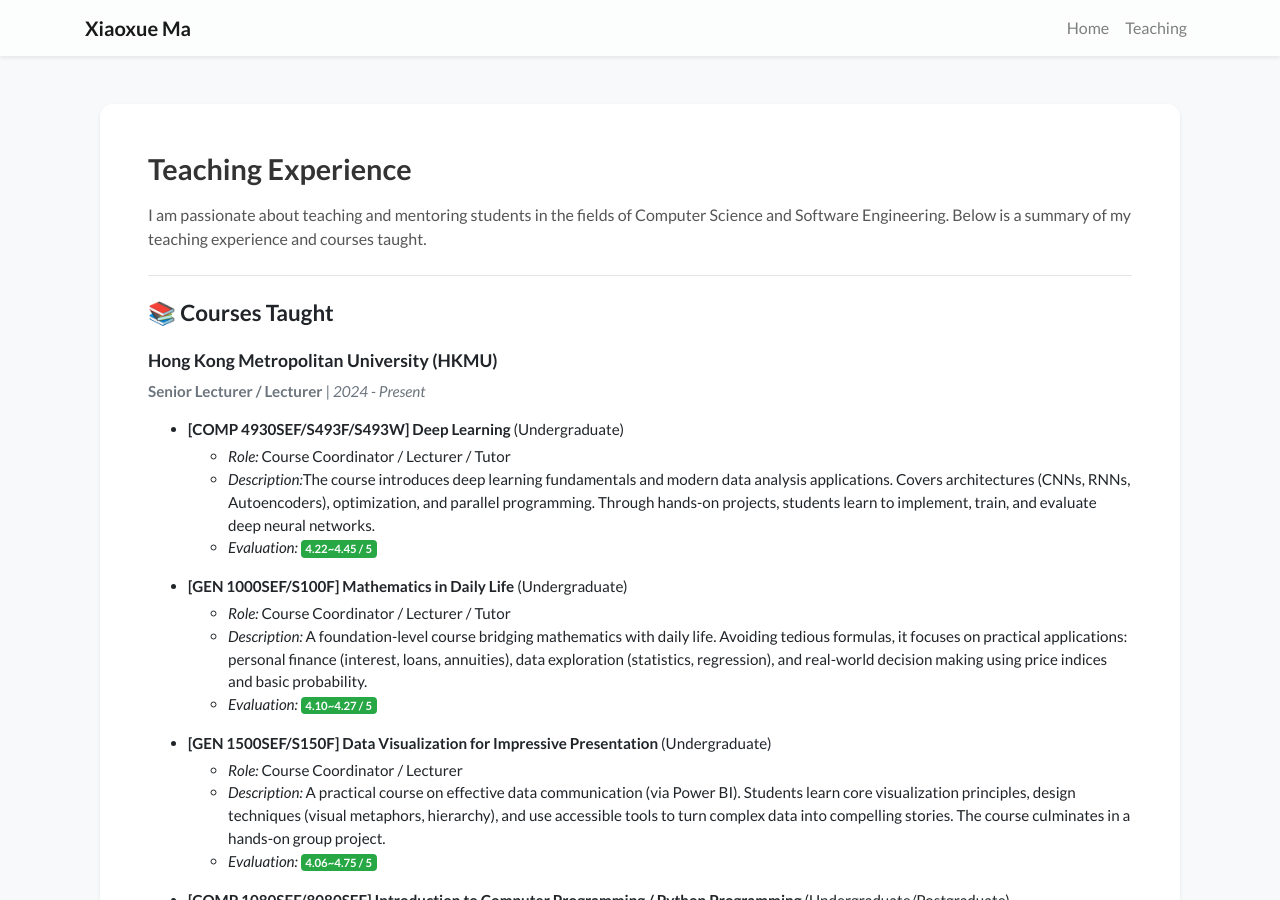
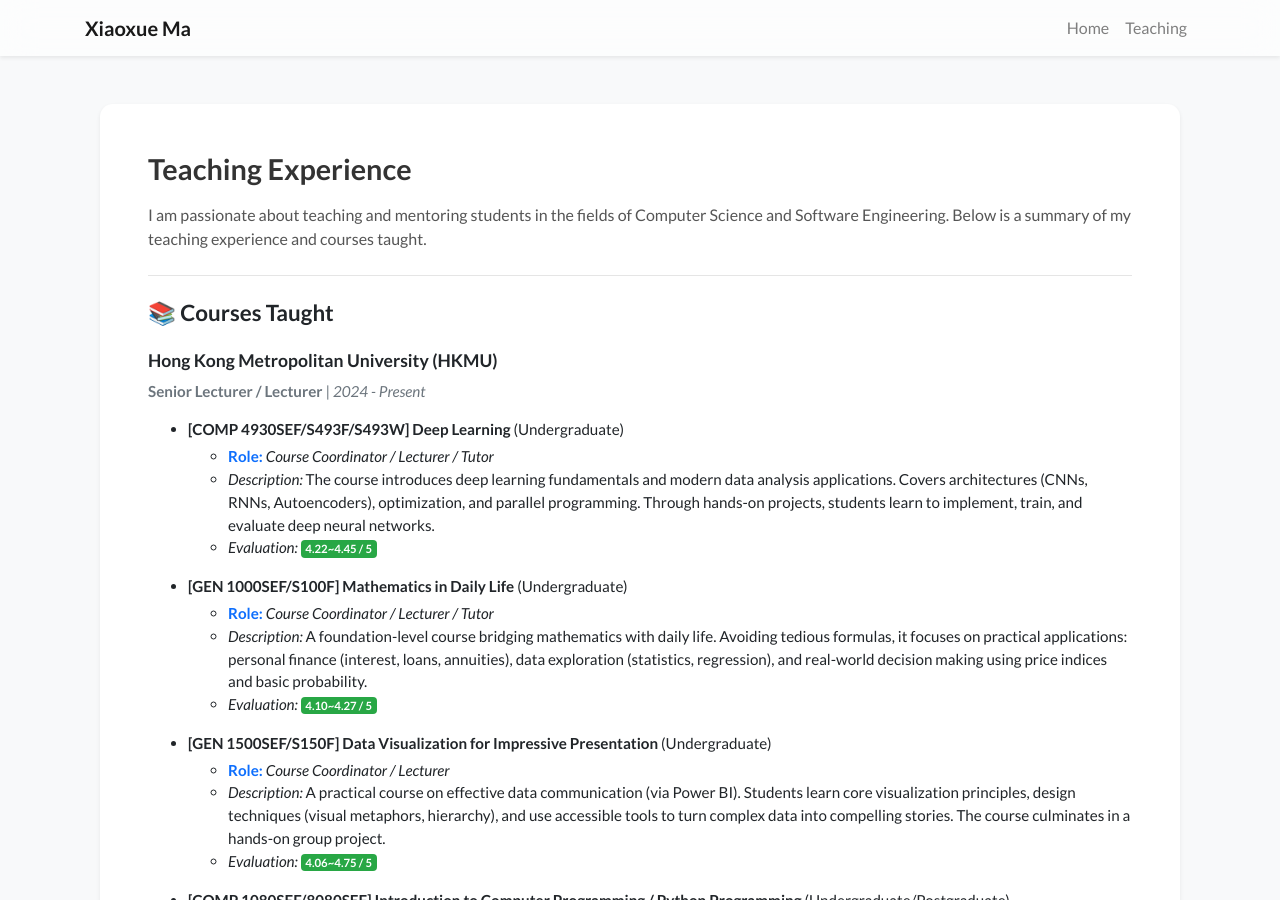
Before and after one commit to xiaoxuemakayley/xiaoxuemakayley.github.io, a Jekyll site: the page built from teaching.html, in a window 1280 px wide and 900 px high. Built offline with Jekyll 4.4.1, drawn with Linux system fonts in a browser that asks for light colours; nearby versions of some CDN libraries; a style sheet for code colours, icons or effects is not loaded.

Commit message:
Enhance role formatting in course listings

```diff
--- a/teaching.html
+++ b/teaching.html
@@ -34,8 +34,8 @@ permalink: /teaching/
             <li class="mb-3">
                 <strong>[COMP 4930SEF/S493F/S493W] Deep Learning</strong> (Undergraduate)
                 <ul class="mt-1">
-                    <li><em>Role:</em> Course Coordinator / Lecturer / Tutor</li>
-                    <li><em>Description:</em>The course introduces deep learning fundamentals and modern data analysis applications. Covers architectures (CNNs, RNNs, Autoencoders), optimization, and parallel programming.
+                    <li><strong style="color: #0d6efd;">Role:</strong> <em>Course Coordinator / Lecturer / Tutor</em></li>
+                    <li><em>Description:</em> The course introduces deep learning fundamentals and modern data analysis applications. Covers architectures (CNNs, RNNs, Autoencoders), optimization, and parallel programming.
                       Through hands-on projects, students learn to implement, train, and evaluate deep neural networks.</li>
                     <li><em>Evaluation:</em> <span class="badge bg-success text-white">4.22~4.45 / 5</span></li>
                 </ul>
@@ -43,7 +43,7 @@ permalink: /teaching/
             <li class="mb-3">
                 <strong>[GEN 1000SEF/S100F] Mathematics in Daily Life</strong> (Undergraduate)
                 <ul class="mt-1">
-                    <li><em>Role:</em> Course Coordinator / Lecturer / Tutor</li>
+                    <li><strong style="color: #0d6efd;">Role:</strong> <em>Course Coordinator / Lecturer / Tutor</em></li>
                     <li><em>Description:</em> A foundation-level course bridging mathematics with daily life. Avoiding tedious formulas, it focuses on practical applications: personal finance (interest, loans, annuities), data exploration (statistics, regression),
                       and real-world decision making using price indices and basic probability.</li>
                     <li><em>Evaluation:</em> <span class="badge bg-success text-white">4.10~4.27 / 5</span></li>
@@ -52,7 +52,7 @@ permalink: /teaching/
             <li class="mb-3">
                 <strong>[GEN 1500SEF/S150F] Data Visualization for Impressive Presentation</strong> (Undergraduate)
                 <ul class="mt-1">
-                    <li><em>Role:</em> Course Coordinator / Lecturer</li>
+                    <li><strong style="color: #0d6efd;">Role:</strong> <em>Course Coordinator / Lecturer</em></li>
                     <li><em>Description:</em> A practical course on effective data communication (via Power BI). Students learn core visualization principles, design techniques (visual metaphors, hierarchy), and use accessible tools to turn complex data into compelling stories.
                       The course culminates in a hands-on group project.</li>
                     <li><em>Evaluation:</em> <span class="badge bg-success text-white">4.06~4.75 / 5</span></li>
@@ -61,7 +61,7 @@ permalink: /teaching/
             <li class="mb-3">
                 <strong>[COMP 1080SEF/8080SEF] Introduction to Computer Programming / Python Programming</strong> (Undergraduate/Postgraduate)
                 <ul class="mt-1">
-                    <li><em>Role:</em> Tutor</li>
+                    <li><strong style="color: #0d6efd;">Role:</strong> <em>Tutor</em></li>
                     <li><em>Description:</em> A core foundation course introducing fundamental programming concepts using Python. Students progress from basic syntax and control structures to designing functions and manipulating data collections (lists, dictionaries),
                       ultimately gaining the skills to develop structured programs and solve real-world problems.</li>
                     <li><em>Evaluation:</em> <span class="badge bg-success text-white">4.75~4.92 / 5</span></li>
```
